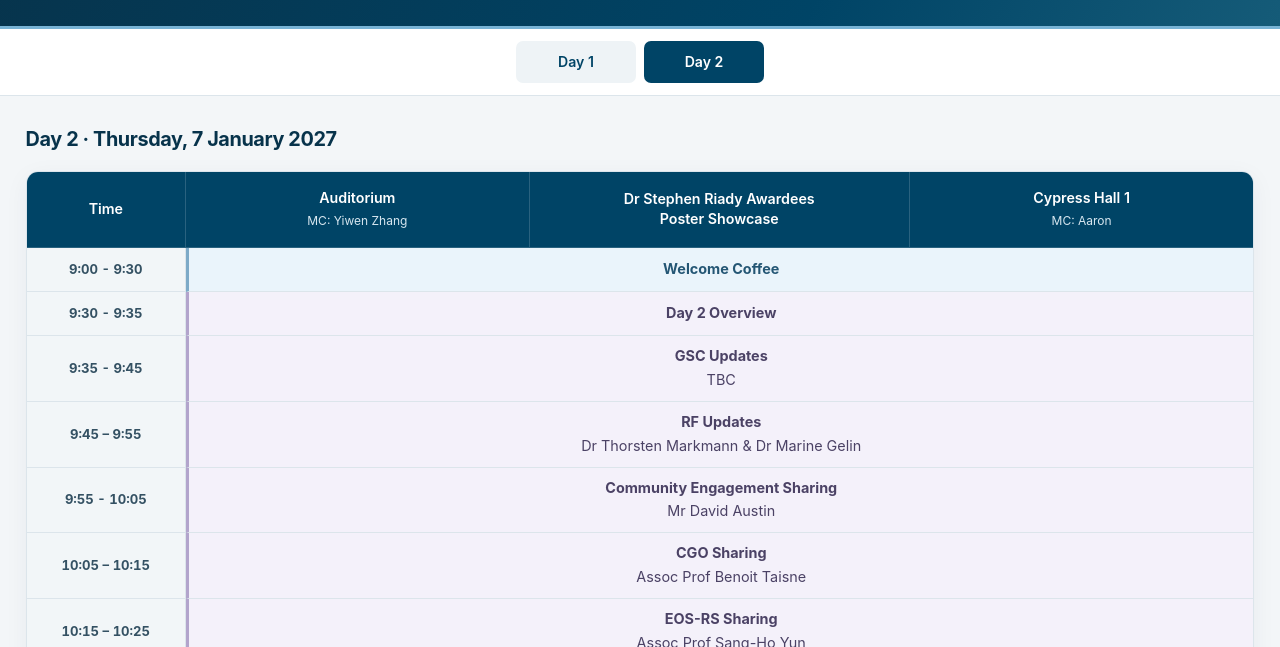
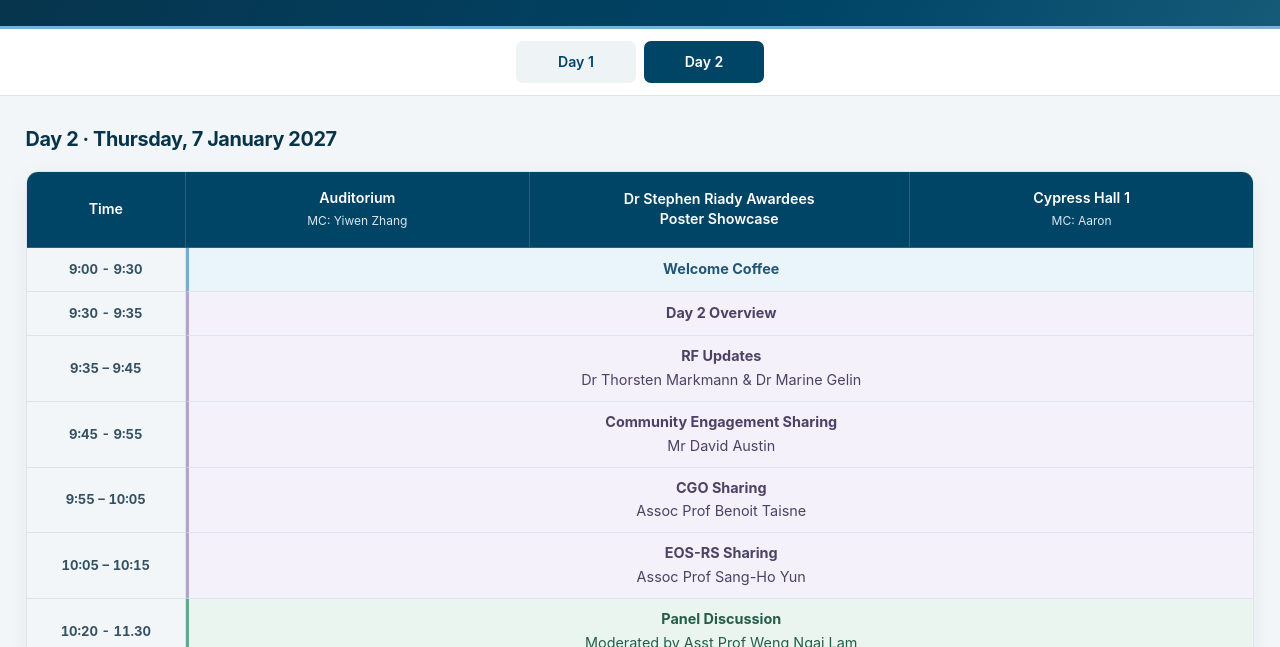
Before and after one commit to yiwen-evelyn-zhang/ase-eos-conference, a plain HTML site: page index.html in a window 1280 px wide. Both pictures are taken after a click on the button "Day 2". Shown: the part 153-800 px from the top of the page. Drawn offline with Linux system fonts and the light colour scheme.

Commit message:
remove GSC updates

```diff
--- a/index.html
+++ b/index.html
@@ -330,12 +330,11 @@ footer strong { color: #365367; font-weight: 650; }
 </tr>
 <tr class="plenary-row"><td class="time">9:00 - 9:30</td><td class="event highlight-break" colspan="4"><strong>Welcome Coffee</strong></td></tr>
 <tr class="plenary-row"><td class="time">9:30 - 9:35</td><td class="event highlight-intro" colspan="4"><strong>Day 2 Overview</strong></td></tr>
-<tr class="plenary-row"><td class="time">9:35 - 9:45</td><td class="event highlight-intro" colspan="4"><strong>GSC Updates</strong><span class="event-detail">TBC</span></td></tr>
-<tr class="plenary-row"><td class="time">9:45 – 9:55</td><td class="event highlight-intro" colspan="4"><strong>RF Updates</strong><span class="event-detail">Dr Thorsten Markmann &amp; Dr Marine Gelin</span></td></tr>
-<tr class="plenary-row"><td class="time">9:55 - 10:05</td><td class="event highlight-intro" colspan="4"><strong>Community Engagement Sharing</strong><span class="event-detail">Mr David Austin</span></td></tr>
-<tr class="plenary-row"><td class="time">10:05 – 10:15</td><td class="event highlight-intro" colspan="4"><strong>CGO Sharing</strong><span class="event-detail">Assoc Prof Benoit Taisne</span></td></tr>
-<tr class="plenary-row"><td class="time">10:15 – 10:25</td><td class="event highlight-intro" colspan="4"><strong>EOS-RS Sharing</strong><span class="event-detail">Assoc Prof Sang-Ho Yun</span></td></tr>
-<tr class="plenary-row"><td class="time">10:25 - 11.30</td><td class="event highlight-panel" colspan="4"><strong>Panel Discussion</strong><span class="event-detail">led by Asst Prof Weng Ngai Lam</span></td></tr>
+<tr class="plenary-row"><td class="time">9:35 – 9:45</td><td class="event highlight-intro" colspan="4"><strong>RF Updates</strong><span class="event-detail">Dr Thorsten Markmann &amp; Dr Marine Gelin</span></td></tr>
+<tr class="plenary-row"><td class="time">9:45 - 9:55</td><td class="event highlight-intro" colspan="4"><strong>Community Engagement Sharing</strong><span class="event-detail">Mr David Austin</span></td></tr>
+<tr class="plenary-row"><td class="time">9:55 – 10:05</td><td class="event highlight-intro" colspan="4"><strong>CGO Sharing</strong><span class="event-detail">Assoc Prof Benoit Taisne</span></td></tr>
+<tr class="plenary-row"><td class="time">10:05 – 10:15</td><td class="event highlight-intro" colspan="4"><strong>EOS-RS Sharing</strong><span class="event-detail">Assoc Prof Sang-Ho Yun</span></td></tr>
+<tr class="plenary-row"><td class="time">10:20 - 11.30</td><td class="event highlight-panel" colspan="4"><strong>Panel Discussion</strong><span class="event-detail">Moderated by Asst Prof Weng Ngai Lam</span></td></tr>
 <tr class="plenary-row"><td class="time">11:30 - 13.00</td><td class="event highlight-break" colspan="4"><strong>Lunch Break</strong></td></tr>
 <tr class="parallel-row"><td class="time">13:00 – 14:30*</td>
 <td class="session" colspan="2"><h3>Session 4A: Biodiversity, Ecosystems &amp; Forest Ecology (II)</h3>
```
